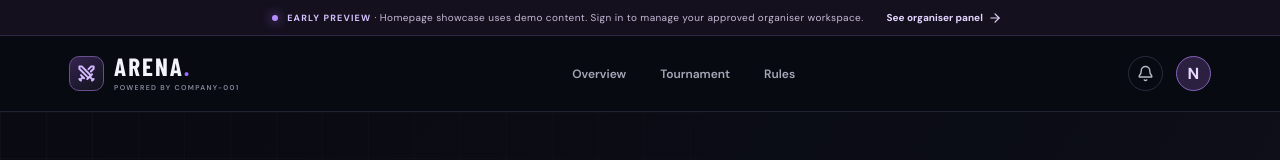
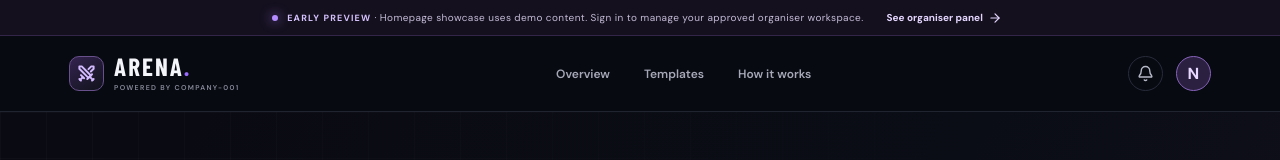
Before and after one commit to bhavishyacodz/Company-001, a React (Vite) app: page / in a window 1280 px wide. Shown: the top 160 px of the page. Built offline with nearby package versions, Linux system fonts and the light colour scheme; a web font is replaced by a local one.

Commit message:
fix: define category-specific public event presentation

```diff
--- a/src/main.jsx
+++ b/src/main.jsx
@@ -44,6 +44,16 @@ function App() {
   const routeParts = window.location.pathname.split("/").filter(Boolean);
   const routeSlugs = routeParts[0] === "Company-001" ? routeParts.slice(1) : routeParts;
   const isLiveEventRoute = routeSlugs.length === 2;
+  const categoryKey = (eventData?.category || "esports").toLowerCase();
+  const categoryPresentation = ({
+    esports: { label:"eSports tournament", cta:"Register for tournament", participant:"PLAYER NAME", idLabel:"GAME ID / UID", namePlaceholder:"Your in-game name", heroLine:"YOUR NEXT", heroAccent:"VICTORY", ticker:"TOURNAMENT DETAILS" },
+    garba: { label:"Garba / Navratri event", cta:"Register for Garba night", participant:"ATTENDEE NAME", idLabel:"PASS / SESSION (optional)", namePlaceholder:"Your full name", heroLine:"CELEBRATE", heroAccent:"TOGETHER", ticker:"EVENT DETAILS" },
+    sports: { label:"Sports tournament", cta:"Register for tournament", participant:"PARTICIPANT NAME", idLabel:"PLAYER / TEAM ID (optional)", namePlaceholder:"Your full name", heroLine:"PLAY FOR", heroAccent:"THE WIN", ticker:"COMPETITION DETAILS" },
+    workshop: { label:"Workshop / seminar", cta:"Reserve your seat", participant:"ATTENDEE NAME", idLabel:"SESSION / TRACK (optional)", namePlaceholder:"Your full name", heroLine:"LEARN", heroAccent:"SOMETHING NEW", ticker:"SESSION DETAILS" },
+    coaching: { label:"Coaching / classes", cta:"Enquire about this batch", participant:"STUDENT NAME", idLabel:"COURSE / BATCH (optional)", namePlaceholder:"Student full name", heroLine:"YOUR NEXT", heroAccent:"STEP STARTS HERE", ticker:"BATCH DETAILS" },
+    cultural: { label:"Cultural event", cta:"Join the event", participant:"PARTICIPANT NAME", idLabel:"PERFORMANCE / CATEGORY (optional)", namePlaceholder:"Your full name", heroLine:"MAKE IT", heroAccent:"MEMORABLE", ticker:"EVENT DETAILS" },
+    community: { label:"Community meetup", cta:"Join the meetup", participant:"ATTENDEE NAME", idLabel:"GROUP / SESSION (optional)", namePlaceholder:"Your full name", heroLine:"MEET. SHARE.", heroAccent:"CONNECT.", ticker:"MEETUP DETAILS" },
+  })[categoryKey] || { label:"Event registration", cta:"Register for event", participant:"PARTICIPANT NAME", idLabel:"REFERENCE / CATEGORY (optional)", namePlaceholder:"Your full name", heroLine:"YOUR NEXT", heroAccent:"CHAPTER STARTS HERE", ticker:"EVENT DETAILS" };
   const organizerSlug = isLiveEventRoute ? routeSlugs[0] : "";
   const eventSlug = isLiveEventRoute ? routeSlugs[1] : "";
 
@@ -146,8 +156,8 @@ function App() {
         <nav className={mobileMenu ? "nav-links nav-open" : "nav-links"}>
           {view === "site" ? <>
             <a href="#overview" onClick={() => setMobileMenu(false)}>Overview</a>
-            <a href="#format" onClick={() => setMobileMenu(false)}>Tournament</a>
-            <a href="#rules" onClick={() => setMobileMenu(false)}>Rules</a>
+            <a href="#templates" onClick={() => setMobileMenu(false)}>Templates</a>
+            <a href="#rules" onClick={() => setMobileMenu(false)}>How it works</a>
           </> : <>
             <button className="nav-text active" onClick={() => setView("organizer")}>Overview</button>
             <button className="nav-text" onClick={() => setView("customize")}>Customize</button>
```
